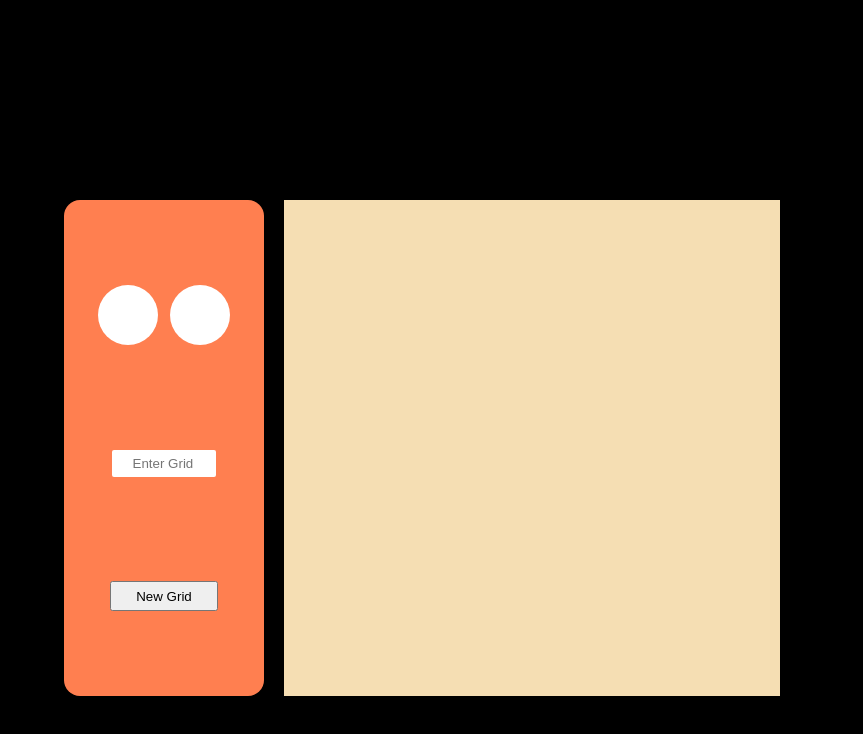
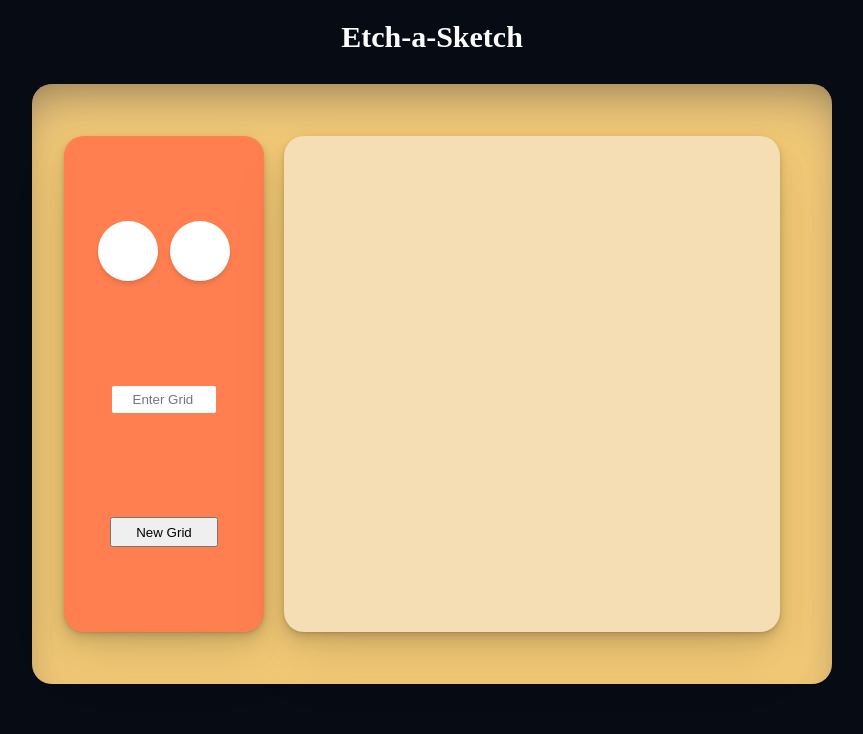
Before and after one commit to pritamsap/Etch-a-Sketch, a plain HTML site: page index.html in a window 1280 px wide. Both pictures are taken after a click on the button "New Grid". Shown: the whole page, without its empty margins (208-1071 px from the left). Drawn offline with Linux system fonts and the light colour scheme.

Commit message:
Add eraser functionality
		Using div element with class name 'eraser' . If the 'eraser' div is clicked then global variable
isColorMode changes  value from 'true' to 'false' . Once  isColorMode  - value  is 'false', gridColorChange() function switches background-color for each grid to be white, which is set as the initial background color for each grid.

```diff
--- a/index.html
+++ b/index.html
@@ -9,6 +9,8 @@
     <link rel="stylesheet" href="./style.css">
 </head>
 <body>
+
+    <h2 class="title">Etch-a-Sketch</h2>
 
     <section class="sketch-board">
 
@@ -22,12 +24,7 @@
 
             </div>
 
-
-
-
-
             <div class="container"></div>
-
 
     </section>
 
--- a/js-file.js
+++ b/js-file.js
@@ -5,13 +5,17 @@ gridBox.classList.add('grid-box');
 const sideBar = document.querySelector('.side-bar');
 const newGridBtn = document.querySelector('.new-grid');
 const gridInput = document.querySelector('.grid-input');
+const eraseMode = document.querySelector('.eraser');
 
 
 
 newGridBtn.addEventListener('click', newGridApply);
+eraseMode.addEventListener('click', eraseModeActivate);
+
 
 
 let valueMultiply = 256;
+let isColorMode = true;
 
 
 //creates a 16 x 16 grid default
@@ -57,12 +61,27 @@ function reset() {
 
 
 function gridColorChange() {
+    if(isColorMode == true) {
+        document.querySelectorAll('.grid-box').forEach(e => {
+            e.addEventListener('mouseenter', () => { e.setAttribute('style',
+            'background-color: black;')
+            });
+        });
+    }
 
-    document.querySelectorAll('.grid-box').forEach(e => {
-        e.addEventListener('mouseenter', () => { e.setAttribute('style',
-        'background-color: black;')
+    else {
+        document.querySelectorAll('.grid-box').forEach(e => {
+            e.addEventListener('mouseenter', () => { e.setAttribute('style',
+            'background-color: white;')
+            });
         });
-    });
+    }
 
 
 }
+
+
+function eraseModeActivate() {
+    isColorMode = false;
+    gridColorChange();
+}
--- a/style.css
+++ b/style.css
@@ -1,10 +1,18 @@
 body {
     padding: 0;
     margin: 0;
-    background-color: black;
+    background-color: #070B14;
     display: flex;
     justify-content: center;
-    align-content: center;
+    align-items: center;
+    flex-direction: column;
+    color: white;
+    font-size: 20px;
+}
+
+.title{
+    margin-top: 20px;
+    margin-bottom: -10px;
 }
 
 
@@ -12,7 +20,18 @@ body {
     display: flex;
     justify-content: center;
     align-items: center;
+    background-color: #F5CC77;
+    width: 800px;
+    height: 600px;
+    margin-top: 5vh;
+    position: relative;
+    border-radius: 1em;
+    box-shadow: rgba(50, 50, 93, 0.25) 0px 30px 60px -12px inset, rgba(0, 0, 0, 0.3) 0px 18px 36px -18px inset;
 }
+
+
+
+
 
 
 .container {
@@ -24,6 +43,8 @@ body {
     grid-template-columns: repeat(16, auto);
     grid-template-rows: repeat(16, auto);
     margin:  200px 20px;
+    border-radius: 1em;box-shadow: rgba(0, 0, 0, 0.07) 0px 1px 2px, rgba(0, 0, 0, 0.07) 0px 2px 4px, rgba(0, 0, 0, 0.07) 0px 4px 8px, rgba(0, 0, 0, 0.07) 0px 8px 16px, rgba(0, 0, 0, 0.07) 0px 16px 32px, rgba(0, 0, 0, 0.07) 0px 32px 64px;
+
 
 }
 
@@ -48,7 +69,8 @@ body {
     align-items: center;
     flex-direction: column;
     gap: 20px;
-    border-radius: 1em;
+    border-radius: 1em;box-shadow: rgba(0, 0, 0, 0.07) 0px 1px 2px, rgba(0, 0, 0, 0.07) 0px 2px 4px, rgba(0, 0, 0, 0.07) 0px 4px 8px, rgba(0, 0, 0, 0.07) 0px 8px 16px, rgba(0, 0, 0, 0.07) 0px 16px 32px, rgba(0, 0, 0, 0.07) 0px 32px 64px;
+
 }
 
 .new-grid {
@@ -74,5 +96,10 @@ body {
 .color, .eraser {
     padding: 30px;
     background-color: white;
-    border-radius: 5em;
+    border-radius: 5em;box-shadow: rgba(0, 0, 0, 0.1) 0px 4px 6px -1px, rgba(0, 0, 0, 0.06) 0px 2px 4px -1px;
+    transition: 1s;
 }
+
+.color:hover, .eraser:hover {
+    transform: scale(1.3);
+}
```
Lines whose indentation alone changed are shown as unchanged.
